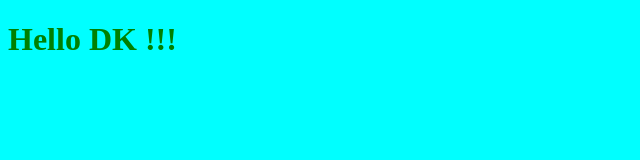
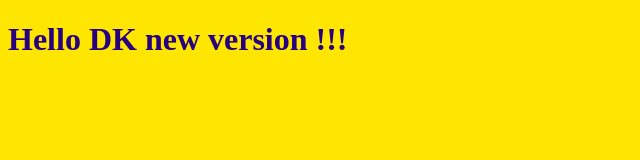
Before and after one commit to elmehdie36/myproject, a plain HTML site: page index.html in a window 1280 px wide. Shown: the whole page, without its empty margins (0-640 px from the left). Drawn offline with Linux system fonts and the light colour scheme.

Commit message:
changing style for title

```diff
--- a/index.html
+++ b/index.html
@@ -8,7 +8,7 @@
     <title>Document</title>
 </head>
 <body>
-    <h1>Hello DK !!!</h1>
+    <h1>Hello DK new version !!!</h1>
 <script src="app.js"></script>
 
 
--- a/style.css
+++ b/style.css
@@ -1,8 +1,8 @@
 h1{
-    color: green;
+    color: rgb(38, 0, 128);
 }
 
 body{
 
-    background-color: aqua;
+    background-color: rgb(255, 230, 0);
 }
```
